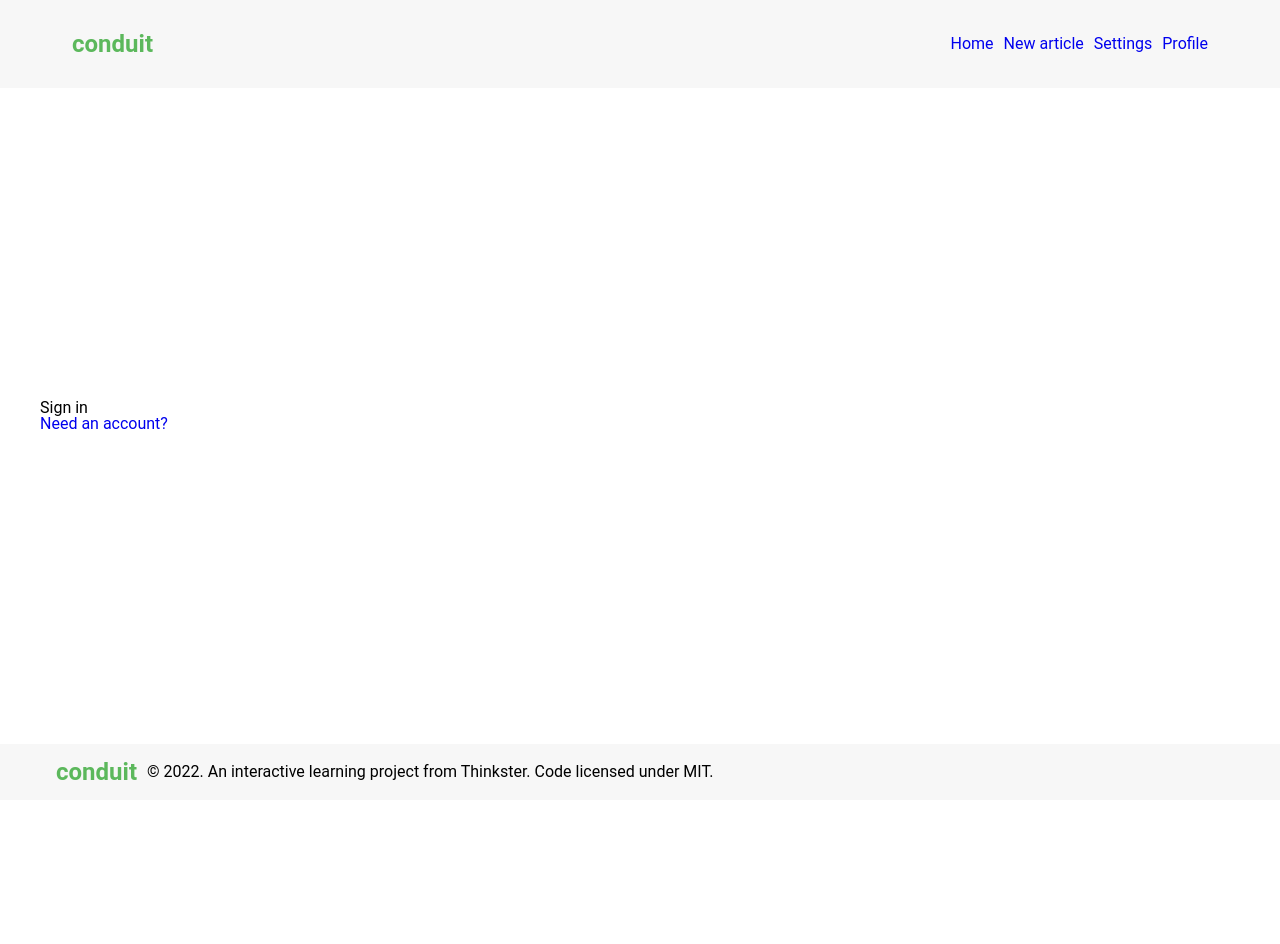
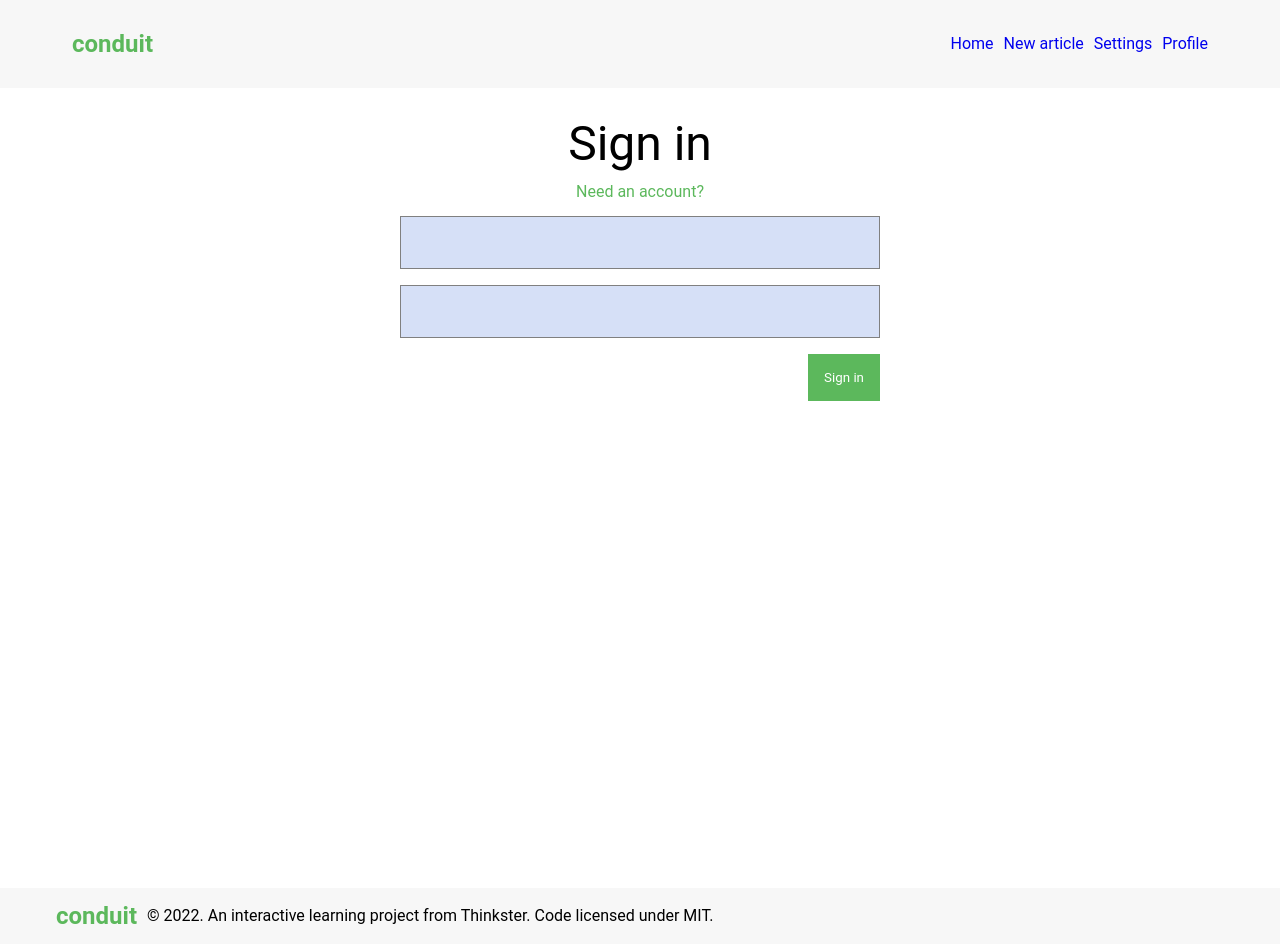
Before and after one commit to DmitryReztsov/blog-front, a React (Create React App) app: page /login in a window 1280 px wide. Before the commit the page ends 800 px from the top, so only its background shows below. Built offline with nearby package versions, Linux system fonts and the light colour scheme.

Commit message:
добавлена страница логина

```diff
--- /dev/null
+++ b/src/components/pages/Login/Login.css
@@ -0,0 +1,47 @@
+.login {
+    min-height: 100%;
+    padding: 2rem;
+
+}
+
+.login__body {
+    display: flex;
+    flex-direction: column;
+    align-items: center;
+    row-gap: 1rem;
+}
+
+.login__header {
+    font-size: 3rem;
+    font-weight: 400;
+}
+
+.login__register-link {
+    display: block;
+    color: #5cb85c;
+}
+
+.login__input {
+    border: 1px solid gray;
+    padding: 1rem;
+    width: 30rem;
+    background-color: rgba(154, 178, 236, 0.4);
+    font-size: 1rem;
+}
+
+.login__input:focus {
+    border: 2px solid cornflowerblue;
+}
+
+.login__submit {
+    background-color: #5cb85c;
+    padding: 1rem;
+    color: white;
+    align-self: end;
+}
+
+.login__form {
+    display: flex;
+    flex-direction: column;
+    row-gap: 1rem;
+}
--- a/src/components/pages/Login/Login.tsx
+++ b/src/components/pages/Login/Login.tsx
@@ -1,16 +1,23 @@
 import React, {FC} from 'react';
 import Container from "../../Container/Container";
 import {Link} from "react-router-dom";
+import './Login.css'
 
 const Login: FC = () => {
     return (
-        <div className={'login'}>
+        <main className={'login'}>
             <Container>
-                <h2 className={'login__header'}>Sign in</h2>
-                <Link to={"/register"}>Need an account?</Link>
-
+                <div className={'login__body'}>
+                    <h2 className={'login__header'}>Sign in</h2>
+                    <Link className={'login__register-link'} to={"/register"}>Need an account?</Link>
+                    <form className={'login__form'} action="">
+                        <input className={'login__input'} type="email"/>
+                        <input className={'login__input'} type="password"/>
+                        <button className={'login__submit'} type={"submit"}>Sign in</button>
+                    </form>
+                </div>
             </Container>
-        </div>
+        </main>
     );
 };
 
```
